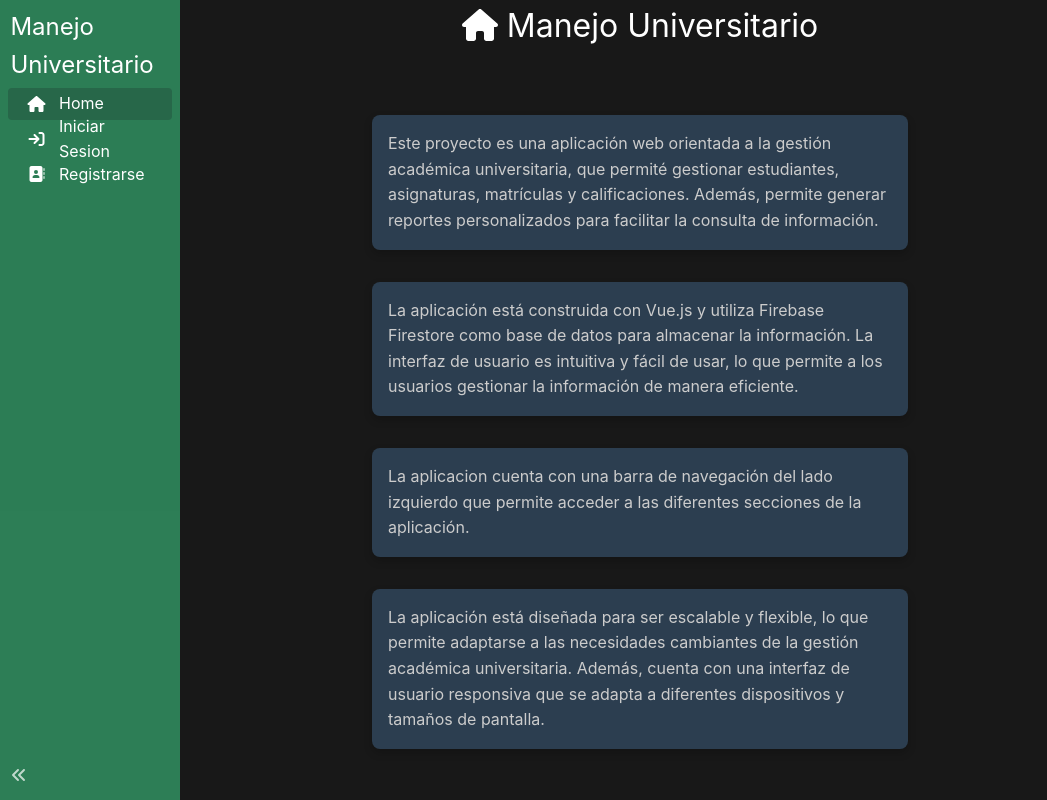
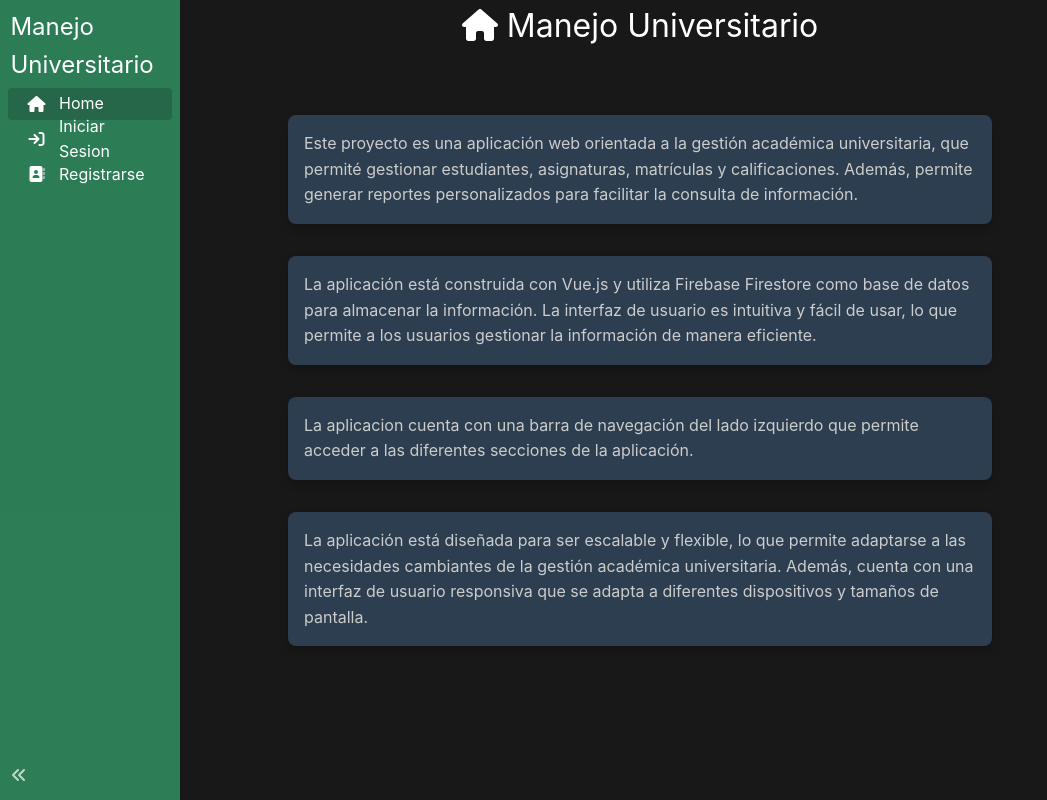
Before and after one commit to brtkev/webdev-final-proyect, a Vue app: page / in a window 1280 px wide. Shown: the whole page, without its empty margins (0-1047 px from the left). Built offline with nearby package versions, Linux system fonts and the light colour scheme; no server answers.

Commit message:
changed medium responsive width, changed sidebar auto collapse width

```diff
--- a/src/components/Form/Form.vue
+++ b/src/components/Form/Form.vue
@@ -301,7 +301,7 @@ export default {
 
 
 .form-container {
-    max-width: 600px;
+    max-width: 768px;
     margin: 0 auto;
     padding: 1rem;
     border-radius: 8px;
@@ -309,8 +309,8 @@ export default {
 }
 
 
-/* Styles for small devices (portrait tablets and large phones, 600px and up) */
-@media only screen and (max-width: 600px) {
+/* Styles for small devices (portrait tablets and large phones, 768px and up) */
+@media only screen and (max-width: 768px) {
     /* Your CSS rules for small mobile devices/small tablets */
 
     .form-container {
--- a/src/components/Sidebar/state.js
+++ b/src/components/Sidebar/state.js
@@ -1,6 +1,6 @@
 import { ref, computed } from 'vue';
 
-const windowAutoCollapseWidth = 600;
+const windowAutoCollapseWidth = 768;
 
 /** MANEJA EL ESTADO DE LA SIDEBAR */
 export const collapsed = ref(window.innerWidth <= windowAutoCollapseWidth);
--- a/src/views/HomeView.vue
+++ b/src/views/HomeView.vue
@@ -30,7 +30,7 @@
 <style scoped>
 
 .main-container{
-  width: 600px;
+  width: 768px;
 }
 
 .paragraph-container{
@@ -51,8 +51,8 @@
 }
 
 
-/* Styles for small devices (portrait tablets and large phones, 600px and up) */
-@media only screen and (max-width: 600px) {
+/* Styles for small devices (portrait tablets and large phones, 768px and up) */
+@media only screen and (max-width: 768px) {
     /* Your CSS rules for small mobile devices/small tablets */
 
     .main-container {
--- a/src/views/Register.vue
+++ b/src/views/Register.vue
@@ -74,7 +74,7 @@ const onSignInWithGoogle = () => {
 
 <style scoped>
 .main-container {
-    width: 600px;
+    width: 768px;
 }
 
 .button-container {
@@ -95,7 +95,7 @@ const onSignInWithGoogle = () => {
     transform: scale(1.05);
 }
 
-@media only screen and (max-width: 600px) {
+@media only screen and (max-width: 768px) {
     /* Your CSS rules for small mobile devices/small tablets */
 
     .main-container {
--- a/src/views/Reportes.vue
+++ b/src/views/Reportes.vue
@@ -128,7 +128,7 @@ export default {
     box-shadow: 0 4px 8px rgba(0, 0, 0, 0.2);
     transition: transform 0.2s;
 
-    width: 600px;
+    width: 768px;
     margin: 0 auto;
     padding: 20px;
     border-radius: 8px;
@@ -146,8 +146,8 @@ export default {
     margin-bottom: 1em;
 }
 
-/* Styles for small devices (portrait tablets and large phones, 600px and up) */
-@media only screen and (max-width: 600px) {
+/* Styles for small devices (portrait tablets and large phones, 768px and up) */
+@media only screen and (max-width: 768px) {
     /* Your CSS rules for small mobile devices/small tablets */
 
     .report-card {
--- a/src/views/SignIn.vue
+++ b/src/views/SignIn.vue
@@ -74,7 +74,7 @@ const onSignInWithGoogle = () => {
 
 <style scoped>
 .main-container{
-    width: 600px;
+    width: 768px;
 }
 
 .button-container{
@@ -95,7 +95,7 @@ const onSignInWithGoogle = () => {
     transform: scale(1.05);
 }
 
-@media only screen and (max-width: 600px) {
+@media only screen and (max-width: 768px) {
     /* Your CSS rules for small mobile devices/small tablets */
 
     .main-container {
```
